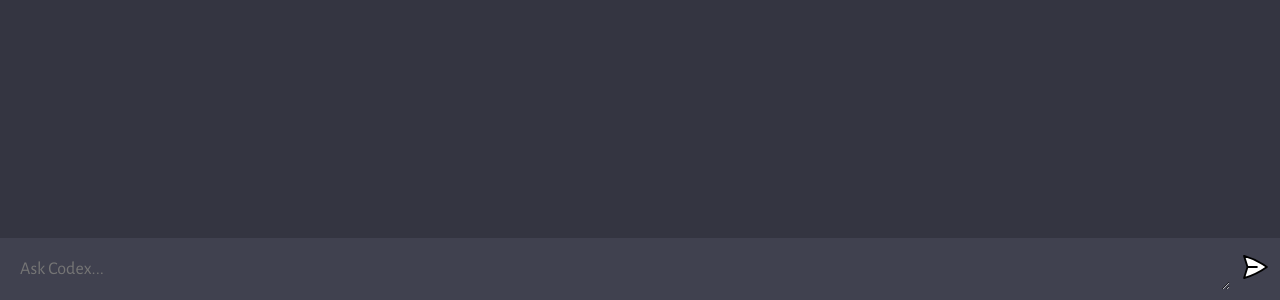
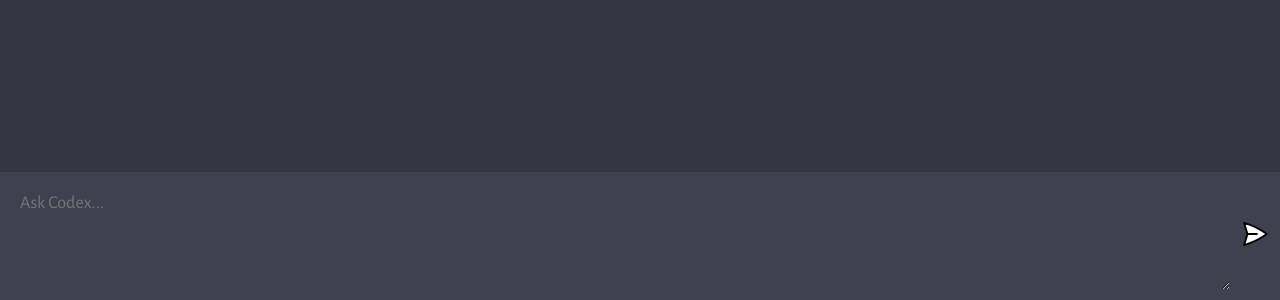
Before and after one commit to djordjesimovic/codexAI, a website built with Vite: page client/index.html in a window 1280 px wide. Shown: the part 500-800 px from the top of the page. Built offline with nearby package versions, Linux system fonts and the light colour scheme.

Commit message:
Input field fix

```diff
--- a/client/index.html
+++ b/client/index.html
@@ -12,7 +12,7 @@
       <div id="chat_container"></div>
 
       <form action="">
-        <textarea name="prompt" id="" cols="3" rows="1" placeholder="Ask Codex..."></textarea>
+        <textarea name="prompt" id="" cols="3" rows="4" placeholder="Ask Codex..."></textarea>
         <button type="submit"><img src="/assets/send.svg" alt=""></button>
       </form>
     </div>
```
